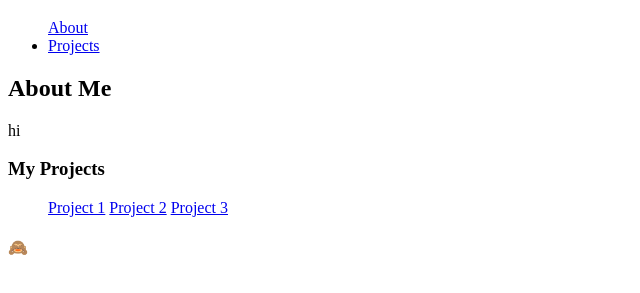
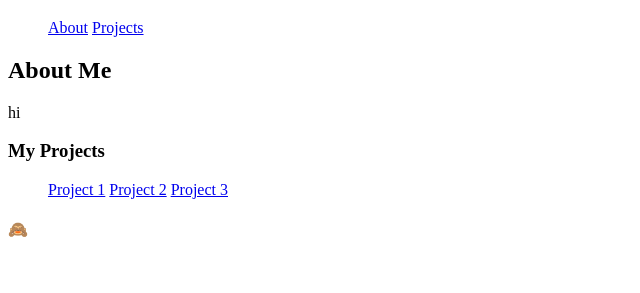
Before and after one commit to Ash2234/portfolio, a plain HTML site: page index.html in a window 1280 px wide. Shown: the part 61-354 px from the top of the page, without its empty margins (0-640 px from the left). Drawn offline with Linux system fonts and the light colour scheme.

Commit message:
Update index.html

```diff
--- a/index.html
+++ b/index.html
@@ -11,7 +11,7 @@
       <nav>
         <ul>
           <list-style: none><a href="#emoji">About</a></li>
-          <li><a href="#projects">Projects</a></li>
+          <list-style: none><a href="#projects">Projects</a></li>
         </ul>
       </nav>
     </header>
@@ -23,9 +23,9 @@
       <section id="projects">
         <h3>My Projects</h3>
         <ul>
-          <a href="#emoji">Project 1</a>
-          <a href="#2">Project 2</a>
-          <a href="#3">Project 3</a>
+          <list-style: none><a href="#emoji">Project 1</a></li>
+          <list-style: none><a href="#2">Project 2</a></li>
+          <list-style: none><a href="#3">Project 3</a></li>
         </ul>
       </section>
       <section id="emoji">
```
